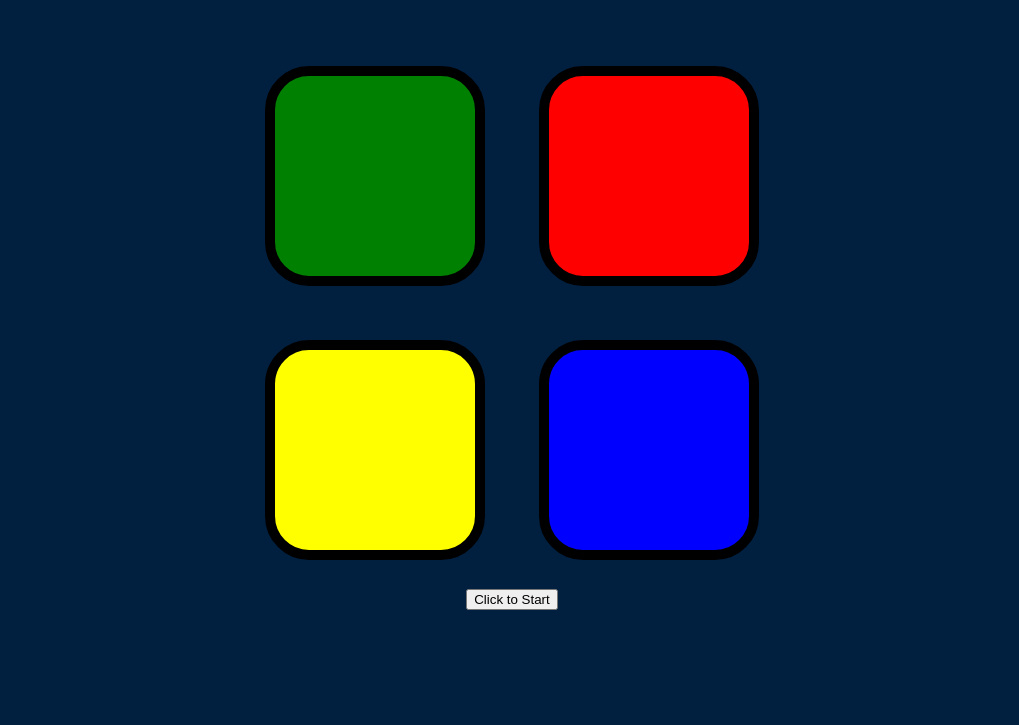
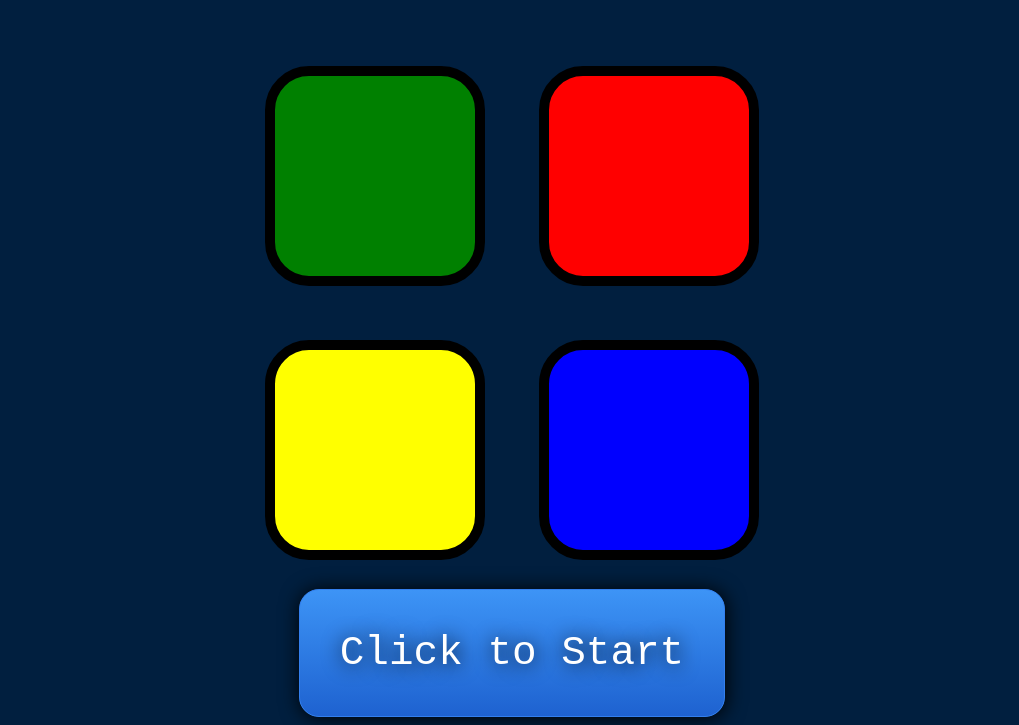
Before and after one commit to DemonCyborg/SimonGame, a plain HTML site: page index.html in a window 1280 px wide. Shown: the part 133-858 px from the top of the page, without its empty margins (128-1147 px from the left). Before the commit the page ends 800 px from the top, so only its background shows below. Drawn offline with nearby package versions, Linux system fonts and the light colour scheme.

Commit message:
Update styles.css

```diff
--- a/styles.css
+++ b/styles.css
@@ -52,38 +52,42 @@ body {
   background-color: grey;
 }
 
-
-.flash {
-  -moz-animation: flash 0.2s ease-out;
-  -moz-animation-iteration-count: 1;
-
-  -webkit-animation: flash 0.2s ease-out;
-  -webkit-animation-iteration-count: 1;
-
-  -ms-animation: flash 1s ease-out;
-  -ms-animation-iteration-count: 1;
+.start {
+background: #3D94F6;
+background-image: -webkit-linear-gradient(top, #3D94F6, #1E62D0);
+background-image: -moz-linear-gradient(top, #3D94F6, #1E62D0);
+background-image: -ms-linear-gradient(top, #3D94F6, #1E62D0);
+background-image: -o-linear-gradient(top, #3D94F6, #1E62D0);
+background-image: linear-gradient(to bottom, #3D94F6, #1E62D0);
+-webkit-border-radius: 20px;
+-moz-border-radius: 20px;
+border-radius: 20px;
+color: #FFFFFF;
+font-family: monospace;
+font-size: 41px;
+font-weight: 100;
+padding: 40px;
+box-shadow: 1px 1px 20px 0px #000000;
+-webkit-box-shadow: 1px 1px 20px 0px #000000;
+-moz-box-shadow: 1px 1px 20px 0px #000000;
+text-shadow: 1px 1px 20px #000000;
+border: solid #337FED 1px;
+text-decoration: none;
+display: inline-block;
+cursor: pointer;
+text-align: center;
 }
 
-@keyframes flash {
-    0% { background-color: transparent; }
-    50% { background-color: none; }
-    100% { background-color: transparent; }
+.start:hover {
+border: solid #337FED 1px;
+background: #1E62D0;
+background-image: -webkit-linear-gradient(top, #1E62D0, #3D94F6);
+background-image: -moz-linear-gradient(top, #1E62D0, #3D94F6);
+background-image: -ms-linear-gradient(top, #1E62D0, #3D94F6);
+background-image: -o-linear-gradient(top, #1E62D0, #3D94F6);
+background-image: linear-gradient(to bottom, #1E62D0, #3D94F6);
+-webkit-border-radius: 20px;
+-moz-border-radius: 20px;
+border-radius: 20px;
+text-decoration: none;
 }
-
-@-webkit-keyframes flash {
-    0% { background-color: transparent; }
-    50% { background-color: none; }
-    100% { background-color: transparent; }
-}
-
-@-moz-keyframes flash {
-    0% { background-color: transparent; }
-    50% { background-color: none; }
-    100% { background-color: transparent; }
-}
-
-@-ms-keyframes flash {
-    0% { background-color: transparent; }
-    50% { background-color: none; }
-    100% { background-color: transparent; }
-}
```
